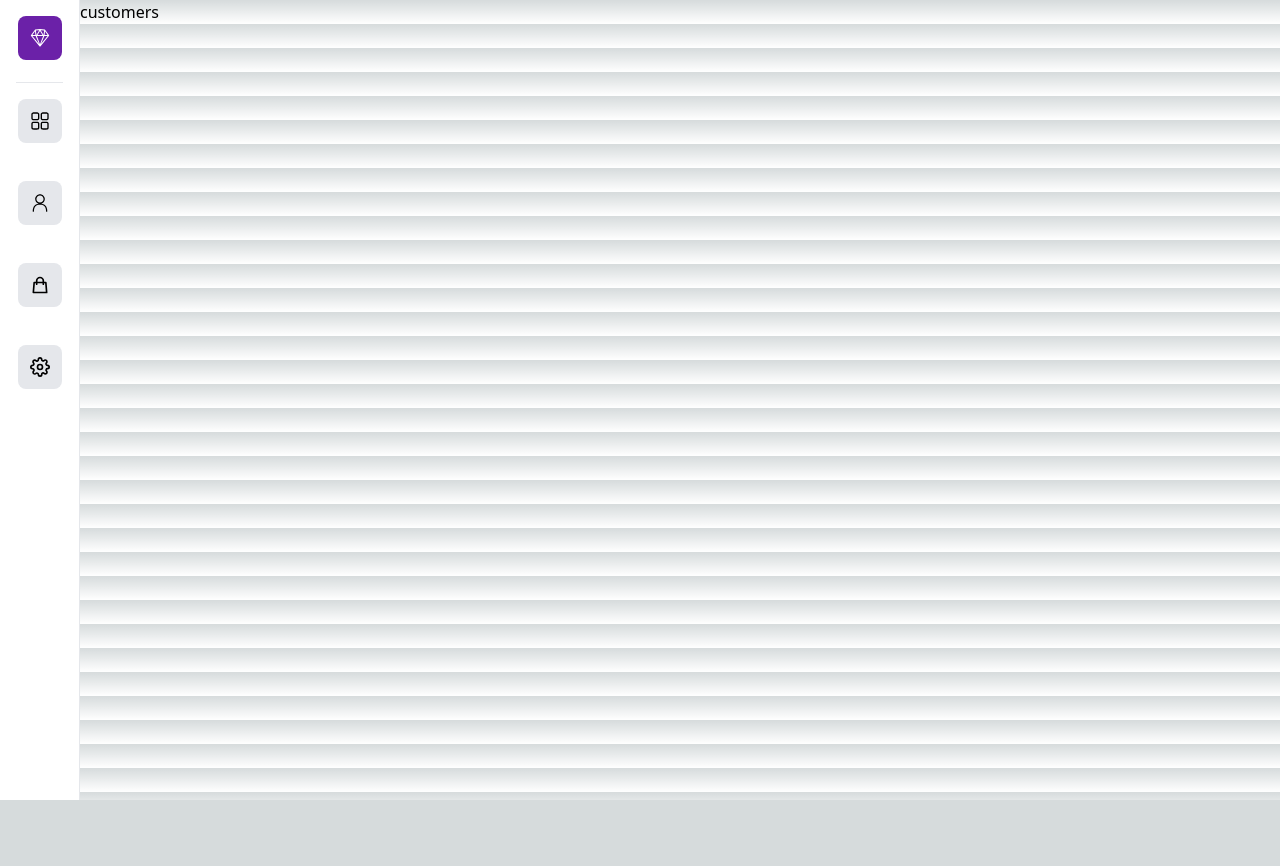
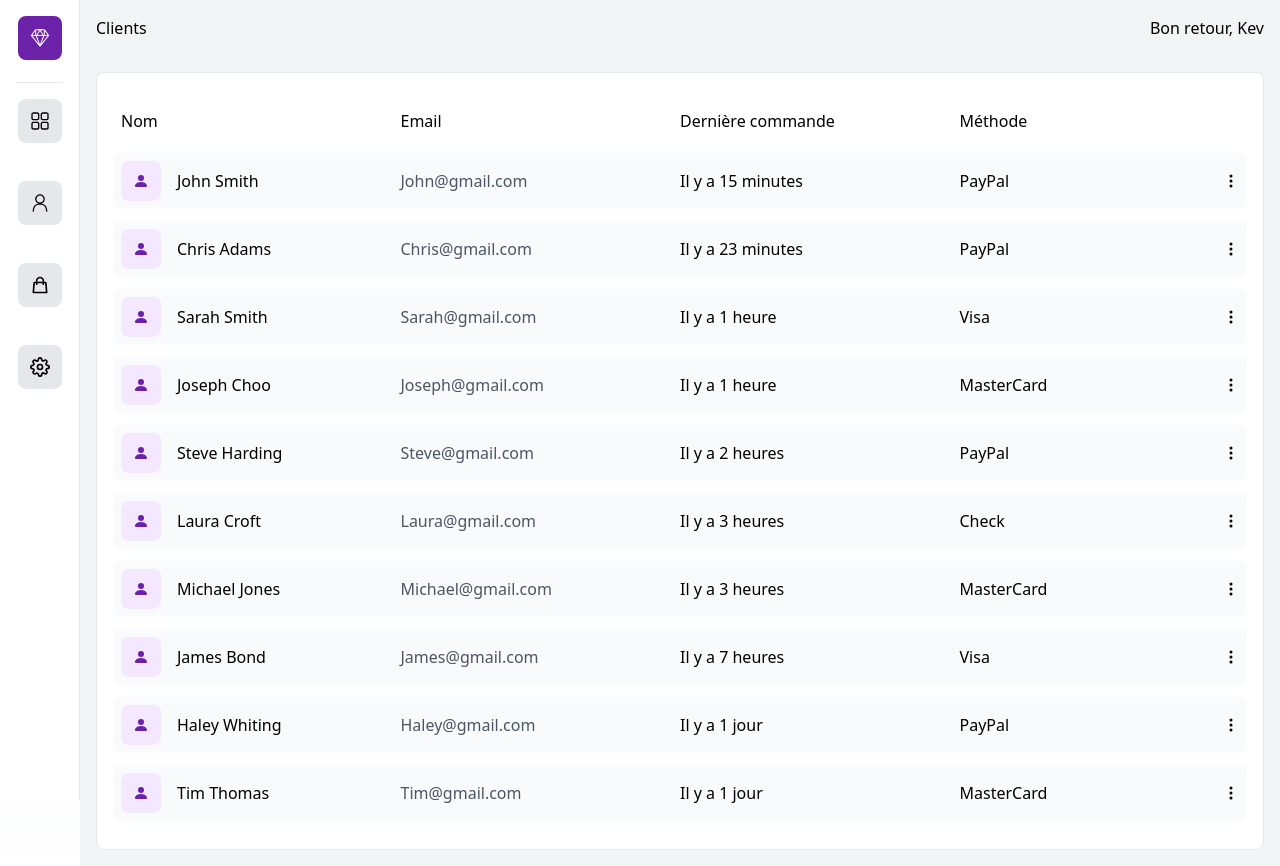
Before and after one commit to Sladriix-dev/dashboard, a Next.js app: page /customers in a window 1280 px wide. Before the commit the page ends 800 px from the top, so only its background shows below. Built offline with nearby package versions, Linux system fonts and the light colour scheme.

Commit message:
ADD customers page

```diff
--- a/pages/customers.jsx
+++ b/pages/customers.jsx
@@ -1,9 +1,51 @@
-import React from 'react'
+import React from "react";
+import { BsPersonFill, BsThreeDotsVertical } from "react-icons/bs";
+import { data } from "../data/data.js";
 
 const customers = () => {
   return (
-    <div>customers</div>
-  )
-}
+    <div className="bg-gray-100 min-h-screen">
+      <div className="flex justify-between p-4">
+        <h2>Clients</h2>
+        <h2>Bon retour, Kev</h2>
+      </div>
+      <div className="p-4">
+        <div className="w-full m-auto p-4 border rounded-lg bg-white overflow-y-auto">
+          <div className="my-3 p-2 grid md:grid-cols-4 sm:grid-cols-3 grid-cols-2 items-center justify-between">
+            <span>Nom</span>
+            <span className="sm:text-left text-right">Email</span>
+            <span className="hidden md:grid">Dernière commande</span>
+            <span className="hidden sm:grid">Méthode</span>
+          </div>
+          <ul>
+            {data.map((order, id) => (
+              <li
+                key={id}
+                className="bg-gray-50 hover:bg-gray-100 rounded-lg my-3 p-2 grid md:grid-cols-4 sm:grid-cols-3 grid-cols-2 items-center justify-between cursor-pointer"
+              >
+                <div className="flex items-center">
+                  <div className="bg-purple-100 p-3 rounded-lg">
+                    <BsPersonFill className="text-purple-800" />
+                  </div>
+                  <p className="pl-4">
+                    {order.name.first + " " + order.name.last}
+                  </p>
+                </div>
+                <p className="text-gray-600 sm:text-left text-right">
+                  {order.name.first}@gmail.com
+                </p>
+                <p className="hidden md:flex">{order.date}</p>
+                <div className="sm:flex hidden justify-between items-center">
+                    <p>{order.method}</p>
+                    <BsThreeDotsVertical />
+                </div>
+              </li>
+            ))}
+          </ul>
+        </div>
+      </div>
+    </div>
+  );
+};
 
-export default customers
+export default customers;
```
